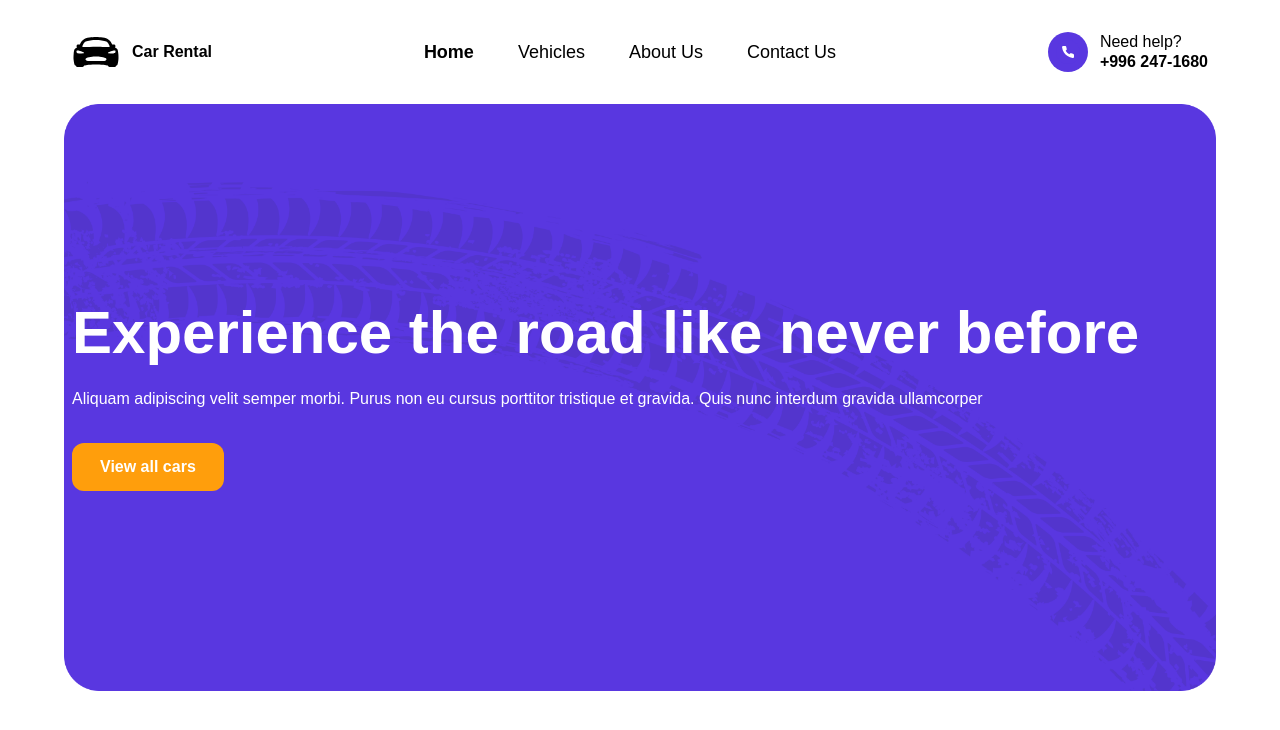
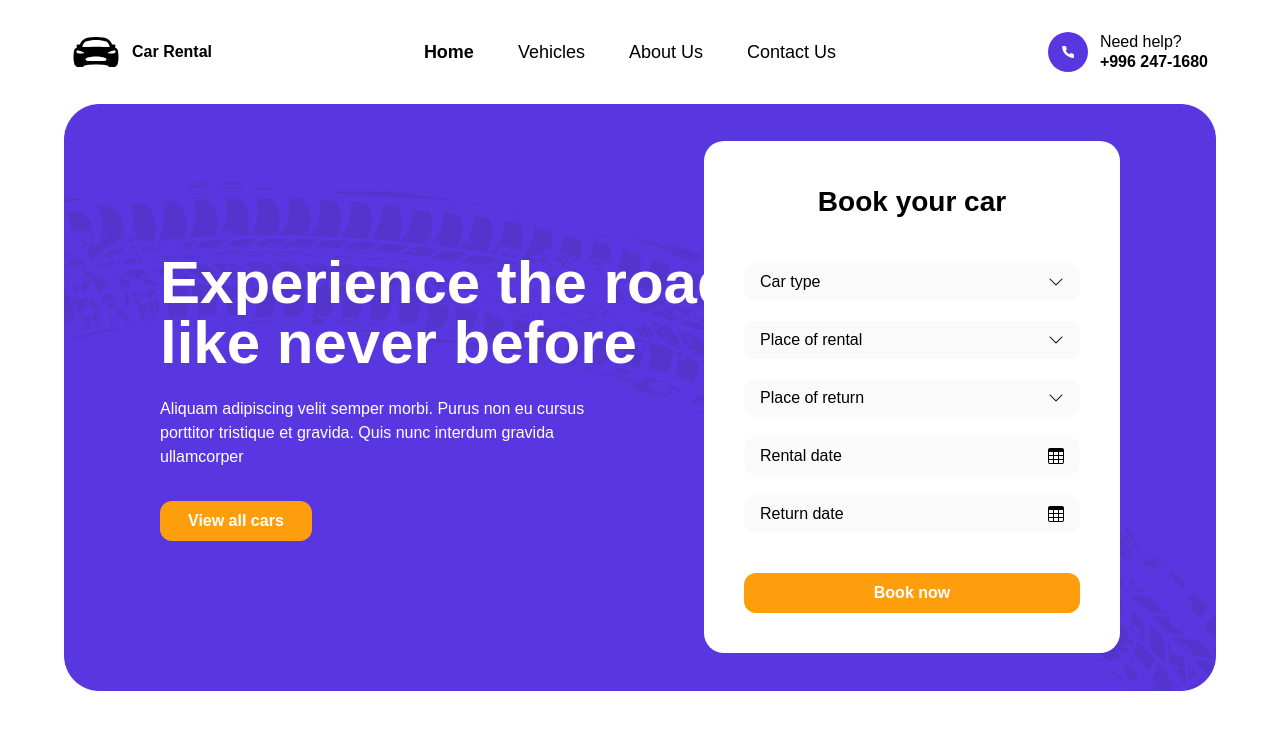
Before and after one commit to Asharulislam/car-rental-web-app, a React (Vite) app: page / in a window 1280 px wide. Shown: the top 730 px of the page. Built offline with nearby package versions, Linux system fonts and the light colour scheme.

Commit message:
banner done

```diff
--- a/src/app/component/Button.tsx
+++ b/src/app/component/Button.tsx
@@ -2,6 +2,7 @@ import type { ButtonHTMLAttributes } from 'react';
 
 type ButtonProps = ButtonHTMLAttributes<HTMLButtonElement> & {
   variant?: 'primary' | 'secondary';
+  fullWidth?: boolean;
 };
 
 const variants = {
@@ -11,13 +12,14 @@ const variants = {
 
 export default function Button({
   variant = 'primary',
+  fullWidth = false,
   className = '',
   children,
   ...rest
 }: ButtonProps) {
   return (
     <button
-      className={`font-inter font-semibold text-base px-7 py-3 rounded-xl w-fit cursor-pointer ${variants[variant]} ${className}`}
+      className={`font-inter font-semibold text-base h-10 px-7 rounded-xl flex items-center justify-center cursor-pointer ${fullWidth ? 'w-full' : 'w-fit'} ${variants[variant]} ${className}`}
       {...rest}
     >
       {children}
--- /dev/null
+++ b/src/app/component/DateField.tsx
@@ -0,0 +1,39 @@
+import { useState, type InputHTMLAttributes } from 'react';
+import AppImages from '../constants/AppImages';
+
+type DateFieldProps = Omit<InputHTMLAttributes<HTMLInputElement>, 'type'> & {
+  placeholder: string;
+};
+
+export default function DateField({ placeholder, className = '', ...rest }: DateFieldProps) {
+  // Shown as a text box (so the placeholder is visible) until the user picks a date
+  const [isDate, setIsDate] = useState(false);
+
+  return (
+    <div className={`relative ${className}`}>
+      <input
+        type={isDate ? 'date' : 'text'}
+        placeholder={placeholder}
+        aria-label={placeholder}
+        onFocus={() => setIsDate(true)}
+        onBlur={(e) => {
+          if (!e.target.value) setIsDate(false);
+        }}
+        onClick={(e) => {
+          try {
+            e.currentTarget.showPicker();
+          } catch {
+            // Older browsers: the user can still type the date
+          }
+        }}
+        className="w-full bg-input rounded-xl px-4 py-[9px] pr-10 text-base leading-5 text-text-dark placeholder:text-text-dark cursor-pointer [&::-webkit-calendar-picker-indicator]:hidden"
+        {...rest}
+      />
+      <img
+        src={AppImages.calendar}
+        alt=""
+        className="pointer-events-none absolute right-4 top-1/2 -translate-y-1/2 size-4"
+      />
+    </div>
+  );
+}
--- /dev/null
+++ b/src/app/component/Heading.tsx
@@ -0,0 +1,26 @@
+import type { HTMLAttributes } from 'react';
+
+type HeadingProps = HTMLAttributes<HTMLHeadingElement> & {
+  level?: 1 | 2 | 3;
+};
+
+const sizes = {
+  1: 'text-6xl font-bold',       // 60px — hero title (Figma)
+  2: 'text-[28px] font-semibold', // 28px — form / card titles (Figma)
+  3: 'text-2xl font-semibold',   // 24px — card titles
+};
+
+export default function Heading({
+  level = 1,
+  className = '',
+  children,
+  ...rest
+}: HeadingProps) {
+  const Tag = `h${level}` as const;
+
+  return (
+    <Tag className={`${sizes[level]} ${className}`} {...rest}>
+      {children}
+    </Tag>
+  );
+}
--- /dev/null
+++ b/src/app/component/SelectField.tsx
@@ -0,0 +1,39 @@
+import type { SelectHTMLAttributes } from 'react';
+import AppImages from '../constants/AppImages';
+
+type SelectFieldProps = SelectHTMLAttributes<HTMLSelectElement> & {
+  placeholder: string;
+  options: string[];
+};
+
+export default function SelectField({
+  placeholder,
+  options,
+  className = '',
+  ...rest
+}: SelectFieldProps) {
+  return (
+    <div className={`relative ${className}`}>
+      <select
+        defaultValue=""
+        aria-label={placeholder}
+        className="w-full appearance-none bg-input rounded-xl px-4 py-[9px] pr-10 text-base leading-5 text-text-dark cursor-pointer"
+        {...rest}
+      >
+        <option value="" disabled>
+          {placeholder}
+        </option>
+        {options.map((option) => (
+          <option key={option} value={option}>
+            {option}
+          </option>
+        ))}
+      </select>
+      <img
+        src={AppImages.chevronDown}
+        alt=""
+        className="pointer-events-none absolute right-4 top-1/2 -translate-y-1/2 size-4"
+      />
+    </div>
+  );
+}
--- /dev/null
+++ b/src/app/component/Text.tsx
@@ -0,0 +1,24 @@
+import type { HTMLAttributes } from 'react';
+
+type TextProps = HTMLAttributes<HTMLParagraphElement> & {
+  variant?: 'body' | 'small' | 'muted';
+};
+
+const variants = {
+  body: 'text-base',                  // 16px — normal paragraphs
+  small: 'text-sm',                   // 14px
+  muted: 'text-base text-gray-text',  // 16px grey
+};
+
+export default function Text({
+  variant = 'body',
+  className = '',
+  children,
+  ...rest
+}: TextProps) {
+  return (
+    <p className={`${variants[variant]} ${className}`} {...rest}>
+      {children}
+    </p>
+  );
+}
--- a/src/app/constants/AppImages.ts
+++ b/src/app/constants/AppImages.ts
@@ -1,11 +1,15 @@
 import banner from '../../assets/banner.png';
+import calendar from '../../assets/calendar.svg';
 import car from '../../assets/car.png';
+import chevronDown from '../../assets/chevron-down.svg';
 import logo from '../../assets/car.svg';
 import phone from '../../assets/phone.svg';
 
 const AppImages = {
   banner,
+  calendar,
   car,
+  chevronDown,
   logo,
   phone,
 } as const;
--- a/src/app/constants/AppStrings.ts
+++ b/src/app/constants/AppStrings.ts
@@ -19,6 +19,16 @@ const AppStrings = {
       "Aliquam adipiscing velit semper morbi. Purus non eu cursus porttitor tristique et gravida. Quis nunc interdum gravida ullamcorper",
     viewAllCars: "View all cars",
   },
+
+  bookingForm: {
+    title: "Book your car",
+    carType: "Car type",
+    placeOfRental: "Place of rental",
+    placeOfReturn: "Place of return",
+    rentalDate: "Rental date",
+    returnDate: "Return date",
+    bookNow: "Book now",
+  },
 } as const;
 
 export default AppStrings;
--- /dev/null
+++ b/src/app/features/bookings/BookingForm.tsx
@@ -0,0 +1,45 @@
+import type { FormEvent } from 'react';
+import AppStrings from '../../constants/AppStrings';
+import Button from '../../component/Button';
+import DateField from '../../component/DateField';
+import Heading from '../../component/Heading';
+import SelectField from '../../component/SelectField';
+
+// Sample options until these come from the API
+const carTypes = ['Sedan', 'SUV', 'Hatchback', 'Sports'];
+const places = ['Airport', 'City Center', 'Train Station'];
+
+type BookingFormProps = {
+  className?: string;
+};
+
+export default function BookingForm({ className = '' }: BookingFormProps) {
+  const strings = AppStrings.bookingForm;
+
+  const handleSubmit = (e: FormEvent<HTMLFormElement>) => {
+    e.preventDefault();
+    const data = Object.fromEntries(new FormData(e.currentTarget));
+    console.log('Booking:', data); // TODO: send to the API
+  };
+
+  return (
+    <form
+      onSubmit={handleSubmit}
+      className={`w-104 bg-white rounded-[20px] p-10 flex flex-col items-center gap-10 text-text-dark ${className}`}
+    >
+      <Heading level={2}>{strings.title}</Heading>
+
+      <div className="w-full flex flex-col gap-5">
+        <SelectField name="carType" placeholder={strings.carType} options={carTypes} required />
+        <SelectField name="placeOfRental" placeholder={strings.placeOfRental} options={places} required />
+        <SelectField name="placeOfReturn" placeholder={strings.placeOfReturn} options={places} required />
+        <DateField name="rentalDate" placeholder={strings.rentalDate} required />
+        <DateField name="returnDate" placeholder={strings.returnDate} required />
+      </div>
+
+      <Button type="submit" variant="secondary" fullWidth>
+        {strings.bookNow}
+      </Button>
+    </form>
+  );
+}
--- a/src/app/pages/Home.tsx
+++ b/src/app/pages/Home.tsx
@@ -1,6 +1,9 @@
 import AppImages from '../constants/AppImages';
 import AppStrings from '../constants/AppStrings';
 import Button from '../component/Button';
+import Heading from '../component/Heading';
+import Text from '../component/Text';
+import BookingForm from '../features/bookings/BookingForm';
 
 export default function Home() {
   return (
@@ -8,13 +11,15 @@ export default function Home() {
       <div className="relative">
         <img src={AppImages.banner} alt="Blue sports car" className="w-full" />
 
-        <div className="absolute inset-y-0 left-18 flex flex-col justify-center max-w-686px text-text-light">
-          <h1 className="text-6xl font-bold">{AppStrings.home.heroTitle}</h1>
-          <p className="mt-6 text-base max-w-464px">{AppStrings.home.heroText}</p>
+        <div className="absolute inset-y-0 left-40 flex flex-col justify-center max-w-600px text-text-light">
+          <Heading className='w-2xl'>{AppStrings.home.heroTitle}</Heading>
+          <Text className="mt-6 max-w-116">{AppStrings.home.heroText}</Text>
           <Button variant="secondary" className="mt-8">
             {AppStrings.home.viewAllCars}
           </Button>
         </div>
+
+        <BookingForm className="absolute right-40 top-1/2 -translate-y-1/2" />
       </div>
   );
 }
--- a/src/index.css
+++ b/src/index.css
@@ -7,6 +7,7 @@
   --color-gray-text: #6c757d;
   --color-text-light: #ffffff;   /* text on dark/coloured backgrounds */
   --color-text-dark: #000000;    /* normal body text */
+  --color-input: #fafafa;        /* form field background */
 
   /* Fonts */
   --font-sans: "Work Sans Variable", sans-serif;
```
Also changed, not shown: src/assets/calendar.svg (added), src/assets/chevron-down.svg (added).
